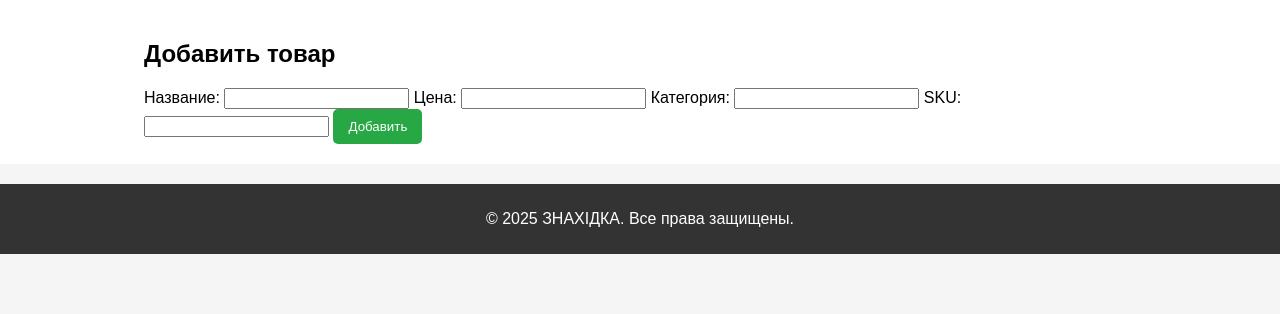
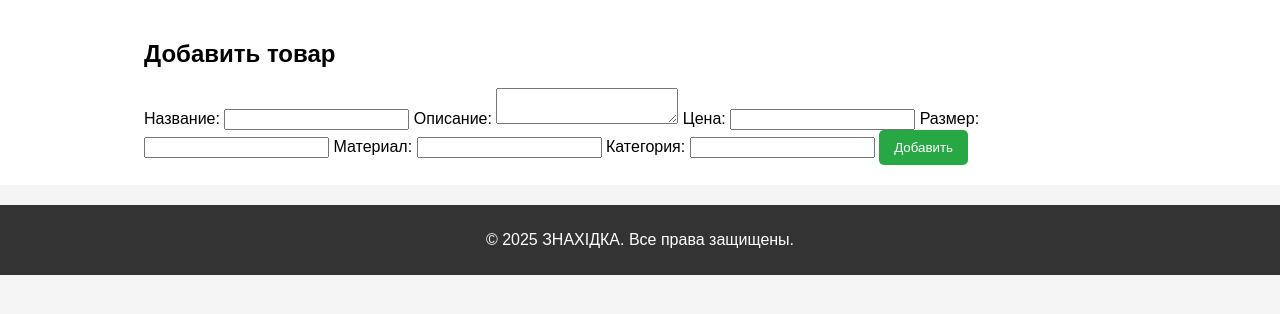
Before and after one commit to alexsandr81/znahidka, a PHP site: page /index.php?page=product_add in a window 1280 px wide. Shown: the part 67-381 px from the top of the page. Run offline with PHP 8.4, Linux system fonts and the light colour scheme; the visitor is signed in with stand-in values (Sample User, id 1); tables that the repository leaves empty or names only in its code hold one stand-in row (values such as "Sample post").

Commit message:
Добавлены "Размер" и "Материал" в карточку товара.

```diff
--- a/views/admin/product_add.php
+++ b/views/admin/product_add.php
@@ -24,26 +24,24 @@ if (!$user || $user['role'] !== 'admin') {
 // Обрабатываем отправку формы
 if ($_SERVER['REQUEST_METHOD'] === 'POST') {
     $title = trim($_POST['title'] ?? '');
+    $description = trim($_POST['description'] ?? '');
     $price = trim($_POST['price'] ?? '');
+    $size = trim($_POST['size'] ?? '');
+    $material = trim($_POST['material'] ?? '');
     $category = trim($_POST['category'] ?? '');
-    $sku = trim($_POST['sku'] ?? '');  // Добавляем поле SKU
+
+    // Генерируем уникальный SKU
+    $sku = strtoupper(substr(md5(uniqid(mt_rand(), true)), 0, 8));
 
     // Проверяем, что все обязательные поля заполнены
-    if (!empty($title) && !empty($price) && !empty($category) && !empty($sku)) {
-        // Проверка на уникальность SKU
-        $stmt = $pdo->prepare("SELECT COUNT(*) FROM products WHERE sku = ?");
-        $stmt->execute([$sku]);
-        if ($stmt->fetchColumn() > 0) {
-            $_SESSION['message'] = "Товар с таким SKU уже существует!";
-        } else {
-            // Добавляем товар в базу данных
-            $stmt = $pdo->prepare("INSERT INTO products (title, price, category, sku) VALUES (?, ?, ?, ?)");
-            $stmt->execute([$title, $price, $category, $sku]);
+    if (!empty($title) && !empty($description) && !empty($price) && !empty($size) && !empty($material) && !empty($category)) {
+        // Добавляем товар в базу данных
+        $stmt = $pdo->prepare("INSERT INTO products (title, description, price, size, material, category, sku) VALUES (?, ?, ?, ?, ?, ?, ?)");
+        $stmt->execute([$title, $description, $price, $size, $material, $category, $sku]);
 
-            $_SESSION['message'] = "Товар добавлен!";
-            header("Location: /znahidka/?page=products");
-            exit;
-        }
+        $_SESSION['message'] = "Товар добавлен!";
+        header("Location: /znahidka/?page=products");
+        exit;
     } else {
         $_SESSION['message'] = "Заполните все поля!";
     }
@@ -62,14 +60,20 @@ if ($_SERVER['REQUEST_METHOD'] === 'POST') {
         <label>Название:</label>
         <input type="text" name="title" required>
 
+        <label>Описание:</label>
+        <textarea name="description" required></textarea>
+
         <label>Цена:</label>
         <input type="number" name="price" required>
 
+        <label>Размер:</label>
+        <input type="text" name="size" required>
+
+        <label>Материал:</label>
+        <input type="text" name="material" required>
+
         <label>Категория:</label>
         <input type="text" name="category" required>
-
-        <label>SKU:</label>  <!-- Добавлен ввод для SKU -->
-        <input type="text" name="sku" required>
 
         <button type="submit">Добавить</button>
     </form>
```
Also changed, not shown: views/admin/products.php (+8 -0 lines), views/product/index.php (+18 -10 lines).
